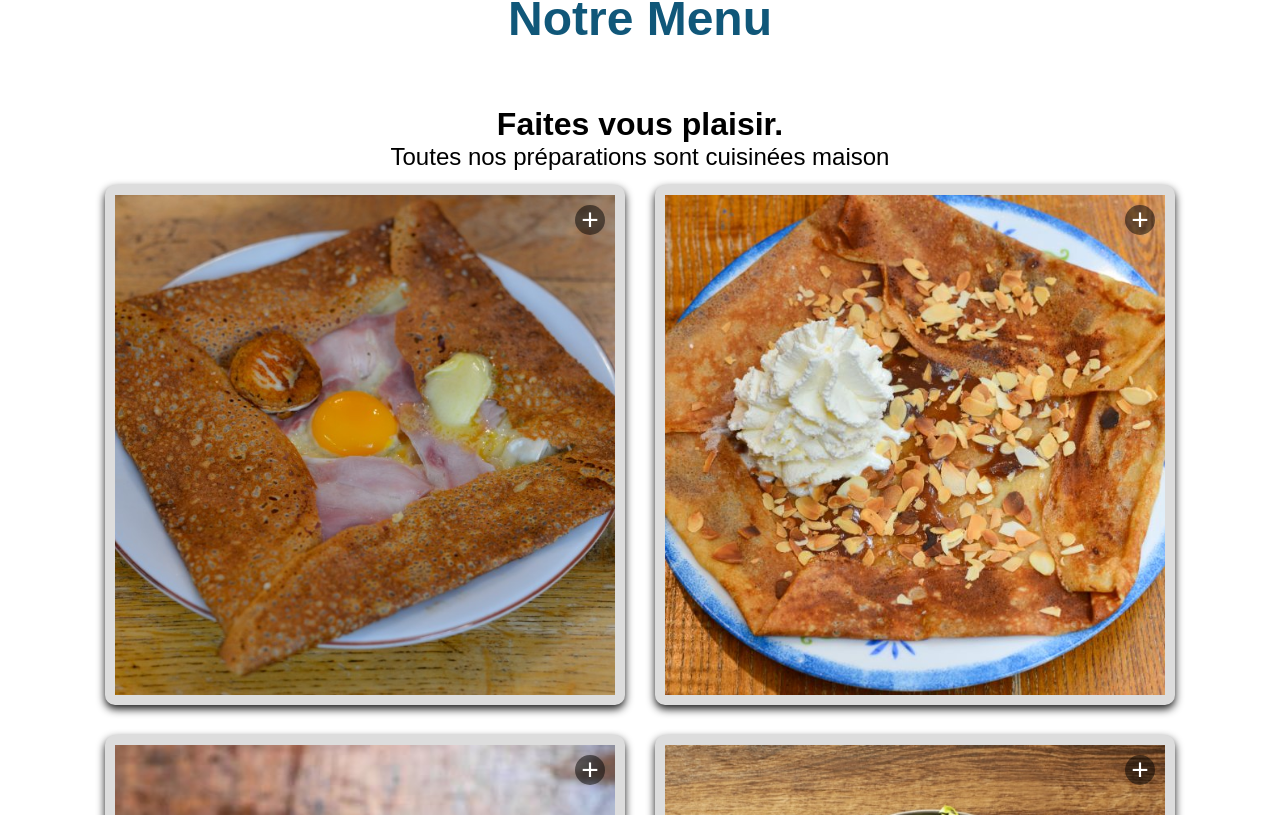
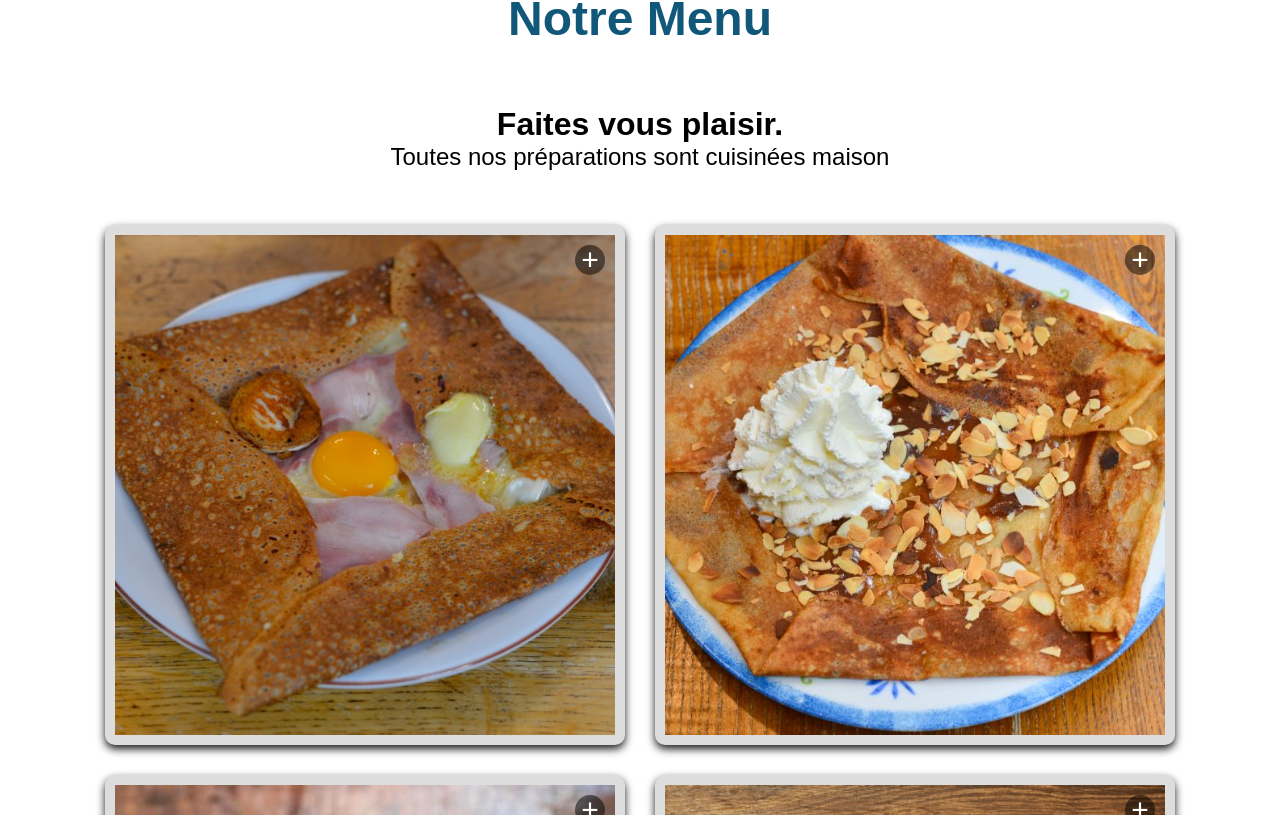
Before and after one commit to MiguelGMata/lepetitbreton, a React (Vite) app: page / in a window 1280 px wide. Shown: the part 4085-4900 px from the top of the page. Built offline with nearby package versions, Linux system fonts and the light colour scheme.

Commit message:
creation error component

```diff
--- a/src/components/molecules/cardmenu/cardMenu.css
+++ b/src/components/molecules/cardmenu/cardMenu.css
@@ -11,6 +11,7 @@ margin-bottom: 40px;
 }
 .card-menu p{
     font-size: 1rem;
+   padding-bottom: 5vh;
 }
 .card-menu-container {
     display: flex;
@@ -72,7 +73,7 @@ margin-bottom: 40px;
     background-color: rgba(0, 0, 0, 0.5);
     color: white;
     border: none;
-    border-radius: 50%;
+    border-radius: 50px;
     width: 30px;
     height: 30px;
     font-size: 30px;
```
